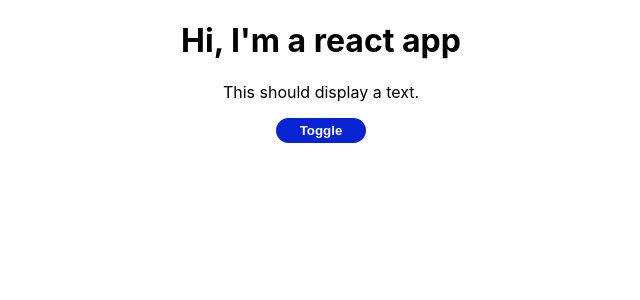
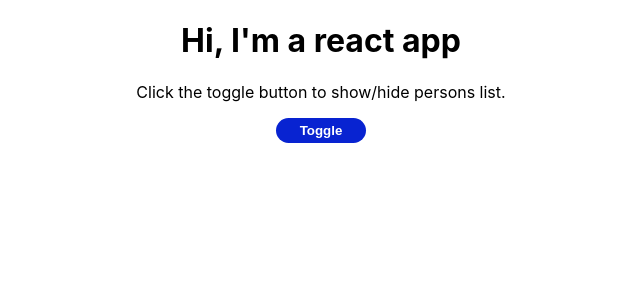
Before and after one commit to THEmmanuel/first-react-react, a React (Create React App) app: page / in a window 1280 px wide. Shown: the top 300 px of the page, without its empty margins (319-959 px from the left). Built offline with nearby package versions, Linux system fonts and the light colour scheme.

Commit message:
change the text on the second div

```diff
--- a/src/App.js
+++ b/src/App.js
@@ -58,7 +58,7 @@ class App extends Component {
     return (
       <div className="App">
         <h1>Hi, I'm a react app</h1>
-        <p>This should display a text.</p>
+        <p>Click the toggle button to show/hide persons list.</p>
         <button className = "button" onClick={this.toggleNameHandler}>Toggle</button>
 
         { this.state.showPersons === true ?
```
